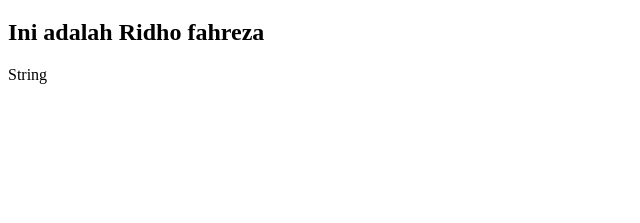
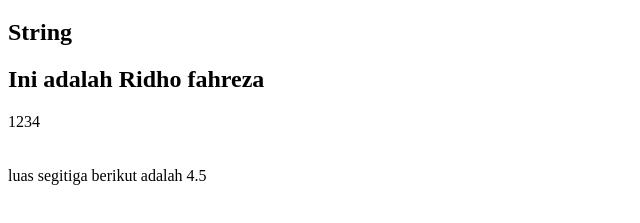
Before and after one commit to laoderidho/fahrezait.github.io, a plain HTML site: page index.html in a window 1280 px wide. Shown: the part 61-284 px from the top of the page, without its empty margins (0-640 px from the left). Drawn offline with Linux system fonts and the light colour scheme.

Commit message:
perubahan lagi
Ini adalah perubahan untuk materi saaat ini

```diff
--- a/index.html
+++ b/index.html
@@ -10,6 +10,7 @@
 <body>
     <h1 id="ini"></h1>
     <h2 id="ini2"></h2>
+    <h2 id="ini3"></h2>
 
 
     <script src="index.js"></script>
--- a/index.js
+++ b/index.js
@@ -1,13 +1,32 @@
-// ini hanya Untuk tulisan di dalam ID
+// ini hanya Untuk tulisan di dalam ID jika ingin  tahu maka lihat id du html
 document.getElementById("ini").innerHTML="Ini adalah Ridho";
 
 // untype javascript bisa mengubah variabel di mana variabel yang baru yang akan di input
+// karena var sudah tidak valid lagi maka ada let
 
-var x = 1234;
+let x = 1234;
     x =" String";
 
-    document.writeln(x);
+    document.getElementById("ini2").innerHTML=(x);
 
-// tanda tambah di perlukan untuk membuat penambahan string untuk string
+// const dalam javascript adalah suatu variabel yang tidak bisa di ganti / tidak bisa untype
+// karena variabel const adalah tetap dan error jika variabel nya di ganti
+// contoh
 
-document.getElementById("ini2").innerHTML="Ini adalah Ridho" + " " + "fahreza";
+const v = 1234;
+    //   v = "String"; di comment karena error jika tidak percaya maka uncoment aja
+
+      document.writeln(v);
+
+// tanda tambah di perlukan untuk membuat penambahan string untuk tipe data  string
+
+document.getElementById("ini3").innerHTML="Ini adalah Ridho" + " " + "fahreza";
+
+document.writeln("<br><br><br>")
+// Operator Aritmatika
+
+let segitiga = 1/2*3*3;
+
+    segitiga =
+
+document.writeln("luas segitiga berikut adalah" +" "+ segitiga);
```
